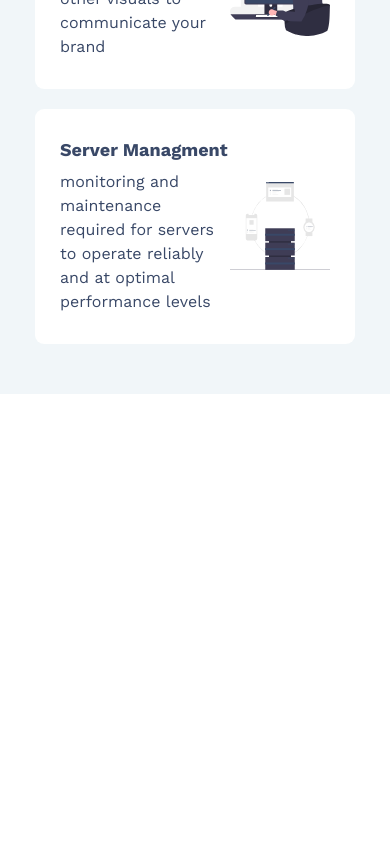
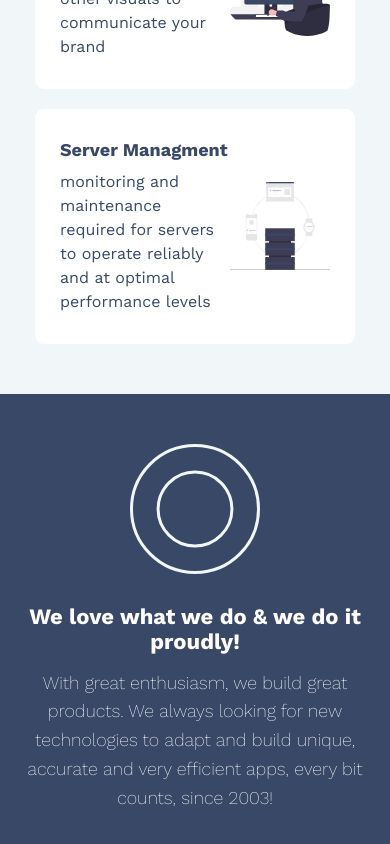
Before and after one commit to obaidabit/chatbot, a React (Create React App) app: page / in a window 390 px wide. Shown: the part 1039-1883 px from the top of the page. Before the commit the page ends 1433 px from the top, so only its background shows below. Built offline with nearby package versions, Linux system fonts and the light colour scheme.

Commit message:
Add Info Component

```diff
--- a/src/App.js
+++ b/src/App.js
@@ -4,6 +4,8 @@ import Chat from './components/Chat/Chat';
 import Header from './components/Header/Header';
 import Landing from './components/Landing/Landing';
 import Services from './components/Services/Services';
+import Info from "./components/Info/Info"
+
 
 
 function App() {
@@ -24,6 +26,7 @@ function App() {
       <Header/>
       <Landing/>
       <Services/>
+      <Info/>
       <button id="ichat" onClick={show}></button>
       <label className='show' htmlFor='ichat'>
         <BsFillChatFill />
--- /dev/null
+++ b/src/components/Info/Info.css
@@ -0,0 +1,54 @@
+.S-info{
+    background-color: var(--primary-color);
+    padding-top: var(--section-padding-top);
+    padding-bottom: var(--section-padding-bottom);
+}
+.S-info .container{
+    display: flex;
+    justify-content:center;
+    align-items: center;
+}
+@media (max-width:767px) {
+    .S-info .container{
+        flex-direction: column;
+    }
+}
+.S-info .container img{
+    max-width: 130px;
+}
+.S-info .container .content {
+    text-align: left;
+    max-width: 600px;
+    margin-left: 50px;
+}
+@media (max-width:767px) {
+    .S-info .container .content{
+        text-align: center;
+        margin: 30px auto;
+    }
+}
+.S-info .container .content h3{
+    font-size: 28px;
+    font-weight: bold;
+    color: white;
+    margin-bottom: 15px;
+}
+@media (max-width:767px) {
+    .S-info .container .content h3{
+        font-size: 22px;
+    }
+}
+.S-info .container .content p {
+    font-size: 20px;
+    color: white;
+    line-height: 1.5;
+    font-weight: 200;
+    letter-spacing: -1;
+
+}
+@media (max-width:767px) {
+    .S-info .container .content p {
+        font-size: 18px;
+         line-height: 1.6;
+    }
+}
--- /dev/null
+++ b/src/components/Info/Info.js
@@ -0,0 +1,20 @@
+import "./Info.css"
+
+function Info(){
+    return(
+        <div className="S-info">
+            <div className="container">
+                <img src="./img/logo.svg"></img>
+                <div className="content">
+                    <h3>We love what we do & we do it proudly!</h3>
+                    <p>
+                        With great enthusiasm, we build great products.
+                        We always looking for new technologies to adapt and build unique, accurate and very efficient apps, every bit counts, since 2003!
+                    </p>
+                </div>
+            </div>
+        </div>
+    )
+}
+
+export default Info
```
Also changed, not shown: public/img/Logo.svg (added).
